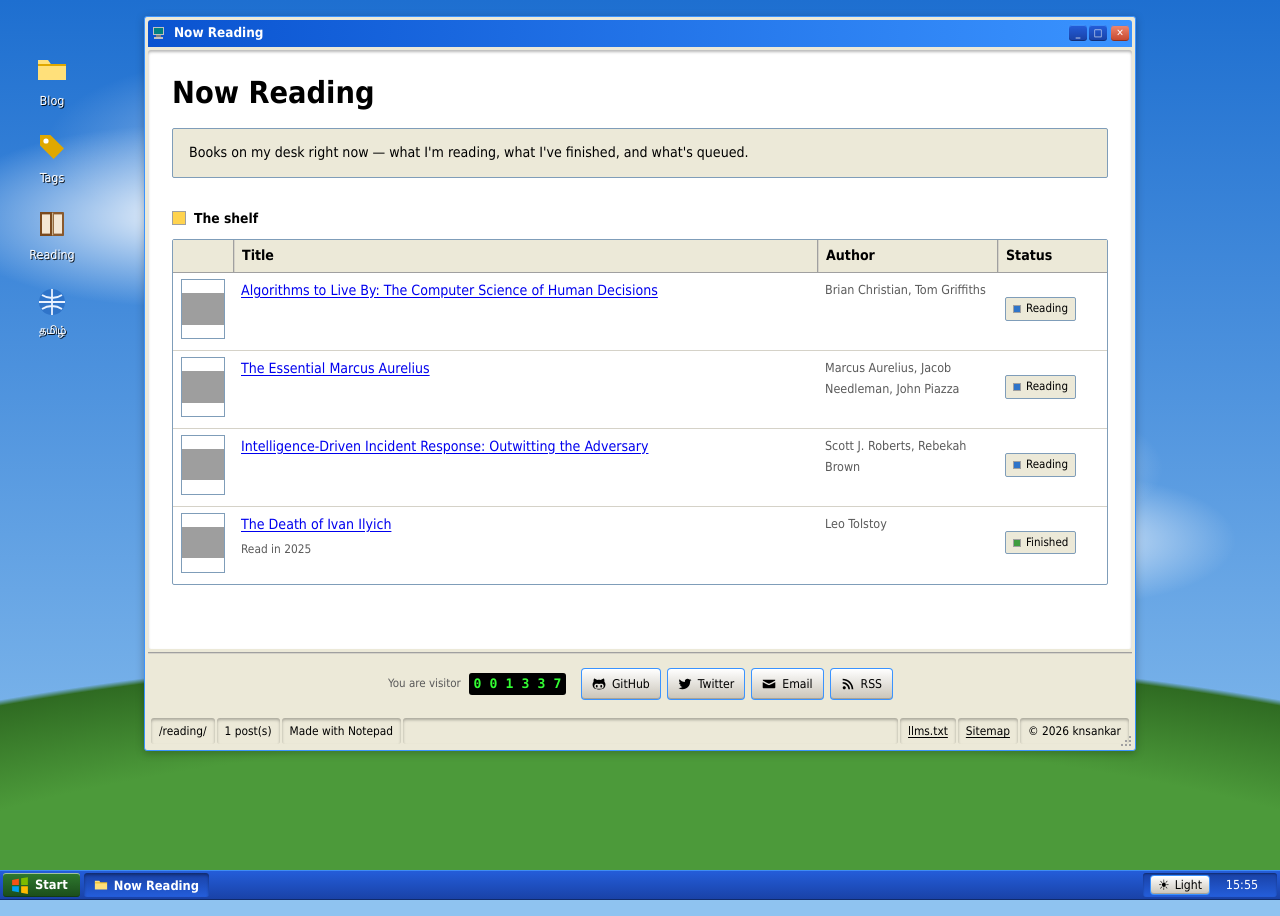
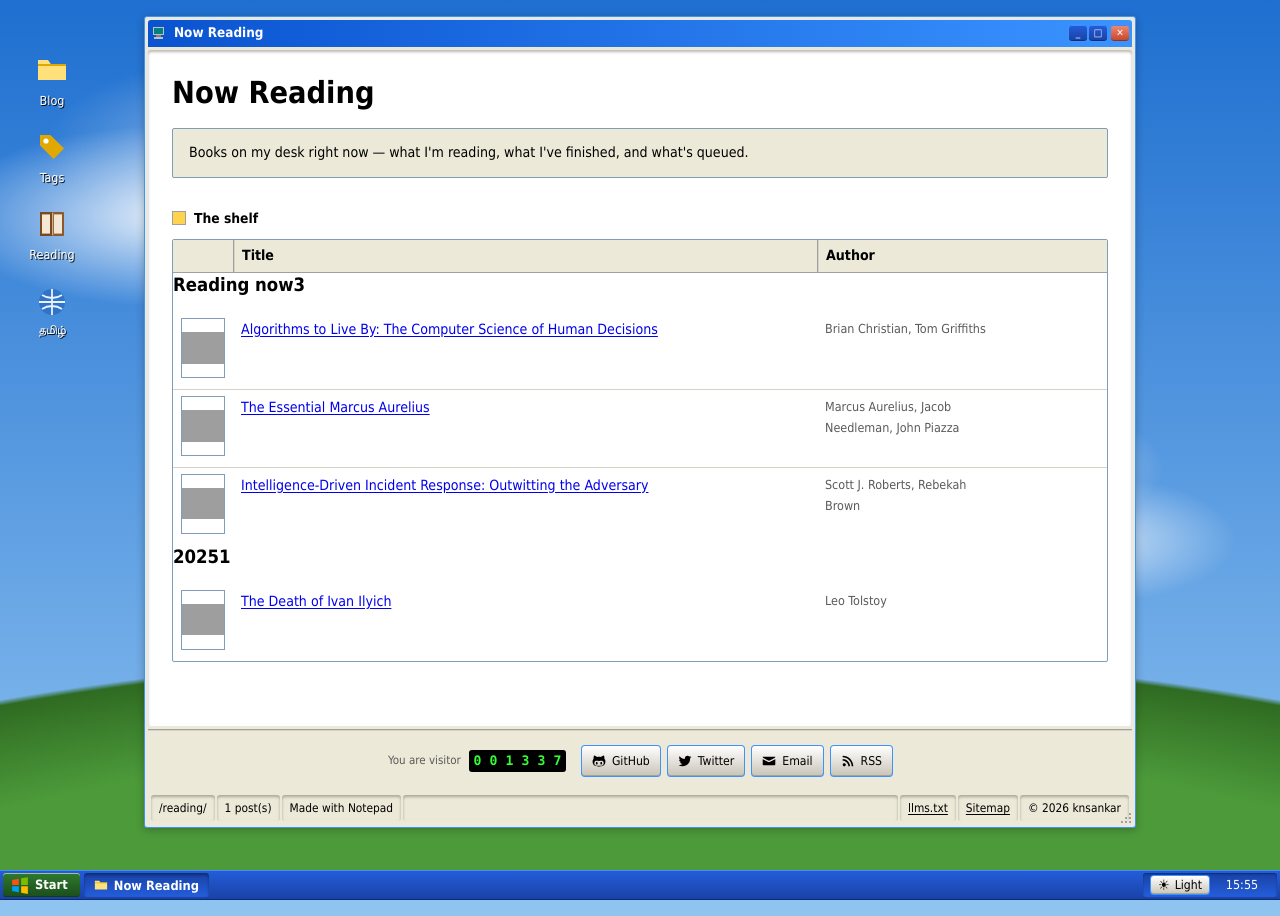
Before and after one commit to knsankar/knsankar.github.io, a Jekyll site: the page built from reading.html, in a window 1280 px wide, cut to the strip 0-916 px from the top of the page. Built offline with Jekyll 4.4.1, drawn with Linux system fonts in a browser that asks for light colours; grey boxes are pictures that could not be loaded.

Commit message:
reading shelf: file finished books under their year
Adds the year key, groups the shelf into status and year blocks, and moves the row markup into a shared include.

```diff
--- a/_data/reading.yml
+++ b/_data/reading.yml
@@ -1,6 +1,8 @@
 # Now Reading — hand-curated shelf.
 # Each entry: title (required), author (required), status (reading|finished|queued),
 # optional url (link to the book), cover (thumbnail image URL) and note (short remark).
+# A finished book wants year (an integer, e.g. 2025) — that is the block it is filed under.
+# Omit year on a finished book and it lands in an "Undated" block at the bottom.
 # Omit cover and the row shows an empty framed slot.
 # Empty list is fine — the site shows "Nothing on the shelf yet."
 - title: "Algorithms to Live By: The Computer Science of Human Decisions"
@@ -21,9 +23,9 @@
 - title: "The Death of Ivan Ilyich"
   author: Leo Tolstoy
   status: finished
+  year: 2025
   url: https://www.goodreads.com/book/show/204879629
   cover: https://m.media-amazon.com/images/S/compressed.photo.goodreads.com/books/1723169986i/204879629._SY180_.jpg
-  note: Read in 2025
 # Example entries:
 # - title: Designing Data-Intensive Applications
 #   author: Martin Kleppmann
--- a/_includes/reading-list.html
+++ b/_includes/reading-list.html
@@ -1,18 +1,52 @@
+{%- assign _books = site.data.reading -%}
+{%- comment -%} `size` on nil is 0, so an empty data file lands in the empty branch instead of erroring {%- endcomment -%}
+{%- assign _total = _books | size -%}
+{%- assign _reading = _books | where: "status", "reading" -%}
+{%- assign _queued = _books | where: "status", "queued" -%}
+{%- assign _done = _books | where: "status", "finished" -%}
+{%- comment -%} undated entries are held back before sorting, so no nil year ever reaches `sort` {%- endcomment -%}
+{%- assign _dated = _done | where_exp: "book", "book.year" -%}
+{%- assign _undated = _done | where_exp: "book", "book.year == nil" -%}
+{%- assign _years = _dated | map: "year" | uniq | sort | reverse -%}
 <div class="listview reading-list">
-    <div class="listview__head"><span></span><span>Title</span><span>Author</span><span>Status</span></div>
+    <div class="listview__head"><span></span><span>Title</span><span>Author</span></div>
+    {% if _total > 0 %}
+    {% if _reading.size > 0 %}
+    <section class="reading-block">
+        <h3 class="reading-block__label reading-block__label--reading">Reading now<span class="reading-block__count">{{ _reading.size }}</span></h3>
+        <ul class="reading-list__items">
+            {% for book in _reading %}{% include reading-row.html book=book %}{% endfor %}
+        </ul>
+    </section>
+    {% endif %}
+    {% if _queued.size > 0 %}
+    <section class="reading-block">
+        <h3 class="reading-block__label reading-block__label--queued">Up next<span class="reading-block__count">{{ _queued.size }}</span></h3>
+        <ul class="reading-list__items">
+            {% for book in _queued %}{% include reading-row.html book=book %}{% endfor %}
+        </ul>
+    </section>
+    {% endif %}
+    {% for _year in _years %}
+    {% assign _group = _dated | where: "year", _year %}
+    <section class="reading-block">
+        <h3 class="reading-block__label reading-block__label--year">{{ _year }}<span class="reading-block__count">{{ _group.size }}</span></h3>
+        <ul class="reading-list__items">
+            {% for book in _group %}{% include reading-row.html book=book %}{% endfor %}
+        </ul>
+    </section>
+    {% endfor %}
+    {% if _undated.size > 0 %}
+    <section class="reading-block">
+        <h3 class="reading-block__label reading-block__label--undated">Undated<span class="reading-block__count">{{ _undated.size }}</span></h3>
+        <ul class="reading-list__items">
+            {% for book in _undated %}{% include reading-row.html book=book %}{% endfor %}
+        </ul>
+    </section>
+    {% endif %}
+    {% else %}
     <ul class="reading-list__items">
-        {% for book in site.data.reading %}
-        <li class="reading-row">
-            <span class="reading-row__cover">{% if book.cover %}<img src="{{ book.cover }}" alt="" loading="lazy" decoding="async" referrerpolicy="no-referrer">{% endif %}</span>
-            <span class="reading-row__title">
-                {% if book.url %}<a href="{{ book.url }}" target="_blank" rel="noopener noreferrer">{{ book.title }}</a>{% else %}{{ book.title }}{% endif %}
-                {% if book.note %}<span class="reading-row__note">{{ book.note }}</span>{% endif %}
-            </span>
-            <span class="reading-row__author">{{ book.author }}</span>
-            <span class="reading-row__status reading-row__status--{{ book.status | downcase }}">{{ book.status | capitalize }}</span>
-        </li>
-        {% else %}
         <li class="reading-row reading-row--empty">Nothing on the shelf yet.</li>
-        {% endfor %}
     </ul>
+    {% endif %}
 </div>
--- /dev/null
+++ b/_includes/reading-row.html
@@ -0,0 +1,9 @@
+{%- comment -%} one shelf row; every block loop in reading-list.html shares this definition {%- endcomment -%}
+<li class="reading-row">
+    <span class="reading-row__cover">{% if include.book.cover %}<img src="{{ include.book.cover }}" alt="" loading="lazy" decoding="async" referrerpolicy="no-referrer">{% endif %}</span>
+    <span class="reading-row__title">
+        {% if include.book.url %}<a href="{{ include.book.url }}" target="_blank" rel="noopener noreferrer">{{ include.book.title }}</a>{% else %}{{ include.book.title }}{% endif %}
+        {% if include.book.note %}<span class="reading-row__note">{{ include.book.note }}</span>{% endif %}
+    </span>
+    <span class="reading-row__author">{{ include.book.author }}</span>
+</li>
```
